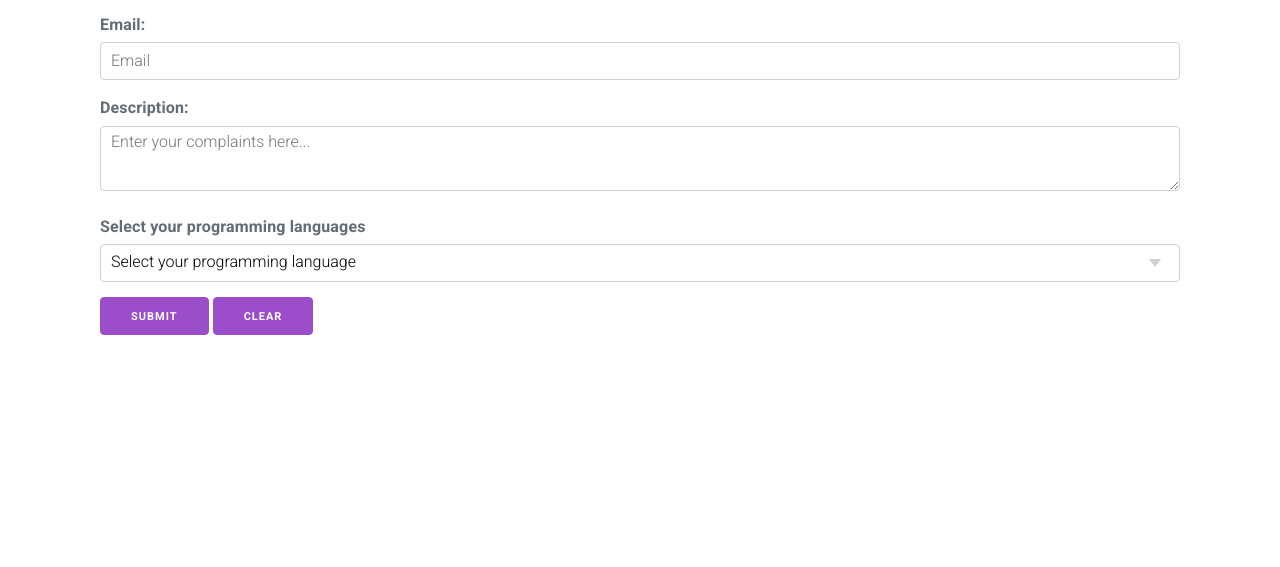
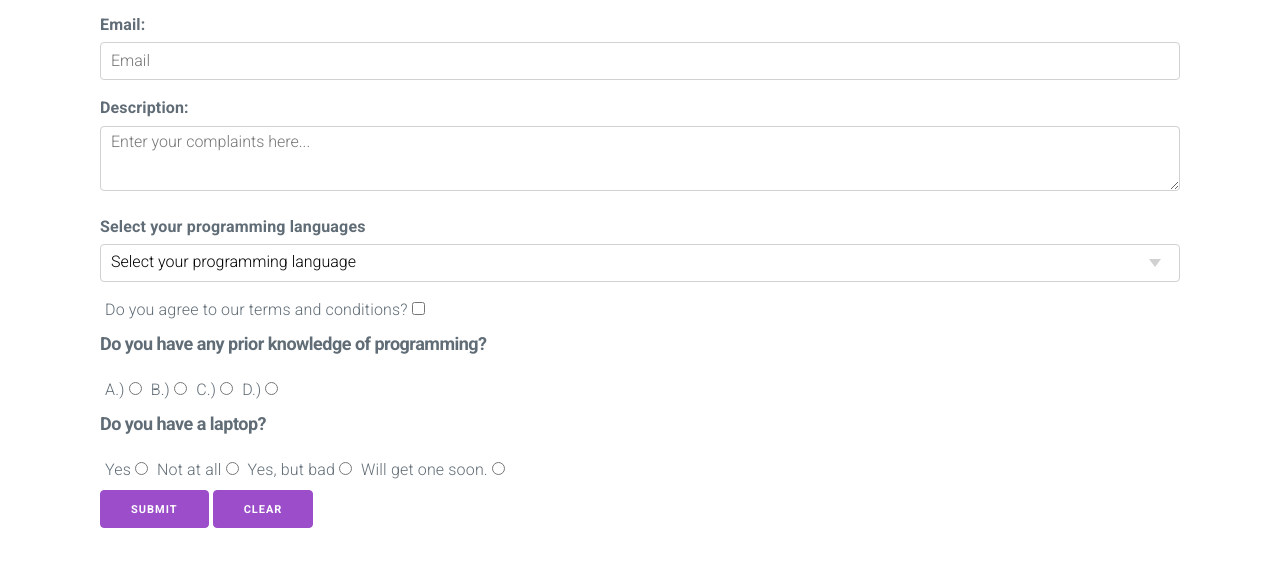
Before and after one commit to cremirdevio/login-form-designs, a plain HTML site: page index.html in a window 1280 px wide. Shown: the part 147-714 px from the top of the page. Drawn offline with nearby package versions, Linux system fonts and the light colour scheme.

Commit message:
All about radio button

```diff
--- a/index.html
+++ b/index.html
@@ -74,6 +74,43 @@
 
           </select>
 
+          <div class="form-input">
+            <label for="terms" class="label-inline" >Do you agree to our terms and conditions?</label>
+            <input type="checkbox" name="terms" id="terms" >
+          </div>
+
+          <div class="form-list">
+            <h5><b>Do you have any prior knowledge of programming?</b></h5>
+
+            <label for="option1A" class="label-inline">A.)</label>
+            <input type="radio" name="question1" id="option1A">
+
+            <label for="option1B" class="label-inline">B.)</label>
+            <input type="radio" name="question1" id="option1B">
+
+            <label for="option1C" class="label-inline">C.)</label>
+            <input type="radio" name="question1" id="option1C">
+
+            <label for="option1D" class="label-inline">D.)</label>
+            <input type="radio" name="question1" id="option1D">
+          </div>
+
+          <div class="form-list">
+            <h5><b>Do you have a laptop?</b></h5>
+
+            <label for="option2A" class="label-inline">Yes</label>
+            <input type="radio" name="question2" id="option2A">
+
+            <label for="option2B" class="label-inline">Not at all</label>
+            <input type="radio" name="question2" id="option2B">
+
+            <label for="option2C" class="label-inline">Yes, but bad</label>
+            <input type="radio" name="question2" id="option2C">
+
+            <label for="option2D" class="label-inline">Will get one soon.</label>
+            <input type="radio" name="question2" id="option2D">
+          </div>
+
           <button type="submit">Submit</button>
           <button type="reset">Clear</button>
         </form>
```
